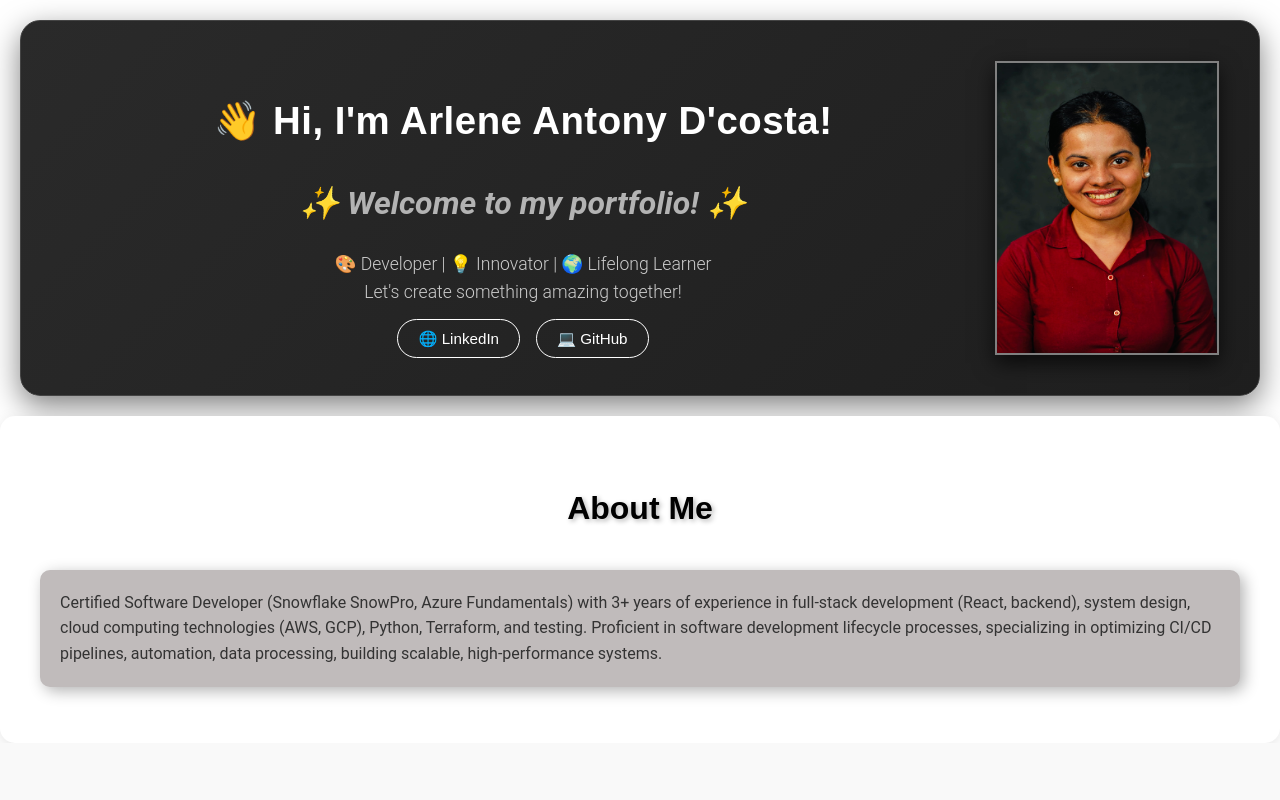
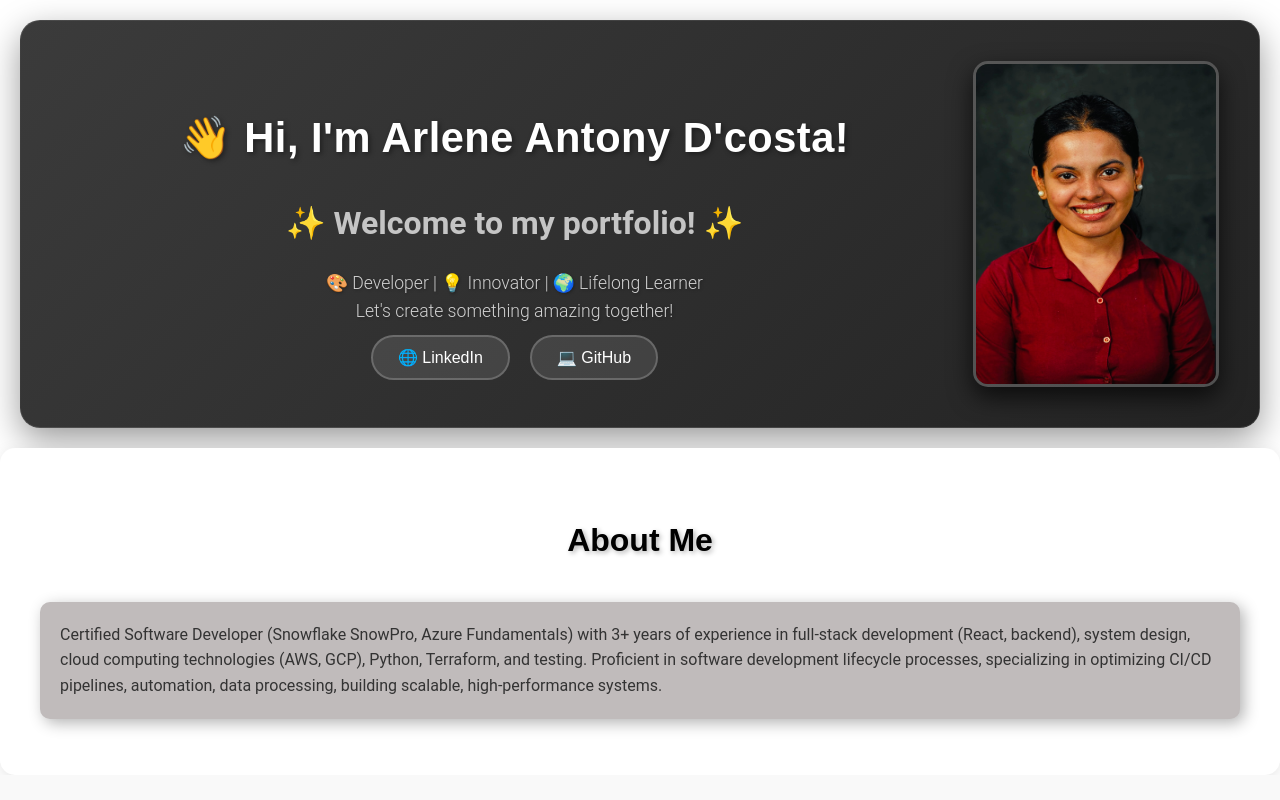
Before and after one commit to ArleneDcosta/portfolio, a React (Create React App) app: page / in a window 1280 px wide. Shown: the top 800 px of the page. Built offline with nearby package versions, Linux system fonts and the light colour scheme.

Commit message:
odifying header for a better feel

```diff
--- a/src/components/Header/Header.css
+++ b/src/components/Header/Header.css
@@ -4,50 +4,52 @@
   justify-content: center; /* Center the text-container horizontally */
   flex-wrap: wrap; /* Ensure responsiveness for smaller screens */
   padding: 40px;
-  background: linear-gradient(135deg, #2a2a2a, #1e1e1e); /* Lighter black gradient */
+  background: linear-gradient(135deg, #3b3b3b, #232323); /* Subtle modern gradient */
   color: #eaeaea; /* Soft white text for contrast */
-  border-radius: 20px;
-  box-shadow: 0px 10px 30px rgba(0, 0, 0, 0.5); /* Stronger shadow for depth */
+  border-radius: 20px; /* Rounded corners for a modern feel */
+  box-shadow: 0px 12px 35px rgba(0, 0, 0, 0.4); /* Enhanced shadow for depth */
   margin: 20px; /* Add margin around the header */
-  border: 1px solid #444; /* Subtle border around the header */
-  gap: 20px; /* Reduce space between the text and image */
+  border: 1px solid rgba(255, 255, 255, 0.1); /* Subtle semi-transparent border */
+  gap: 25px; /* Adjusted space between the text and image */
 }
 
 .photo {
-  width: 220px; /* Larger profile photo size */
-  height: 290px;
-  border: 2px solid grey; /* Slightly thicker white border */
-  box-shadow: 0px 8px 20px rgba(0, 0, 0, 0.7); /* Stronger shadowed border for the image */
-  transition: transform 0.3s ease, border-color 0.3s ease;
+  width: 240px; /* Slightly larger profile photo size */
+  height: 320px; /* Adjusted height for better proportion */
+  border: 3px solid rgba(255, 255, 255, 0.2); /* Subtle semi-transparent border */
+  box-shadow: 0px 10px 25px rgba(0, 0, 0, 0.7); /* Stronger shadowed border for the image */
+  border-radius: 15px; /* Rounded corners for the image */
+  transition: transform 0.3s ease, border-color 0.3s ease, box-shadow 0.3s ease;
 }
 
 .photo:hover {
   transform: scale(1.05); /* Gentle zoom-in on hover */
-  border-color: #cccccc; /* Lighter border on hover */
+  border-color: rgba(255, 255, 255, 0.5); /* Slightly brighter border on hover */
+  box-shadow: 0px 15px 30px rgba(0, 0, 0, 0.8); /* Enhanced shadow on hover */
 }
 
 .text-container {
   text-align: center; /* Center-align the text inside the container */
   flex: 1; /* Let the text take up remaining space */
   margin-left: 20px;
-  margin-right: 10px;
 }
 
 h1 {
-  font-size: 2.4rem; /* Slightly larger font size for main heading */
-  margin-bottom: 10px;
+  font-size: 2.6rem; /* Slightly larger font size for main heading */
+  margin-bottom: 15px;
   letter-spacing: 0.5px;
   font-family: 'Arial', sans-serif; /* Simplified font */
   text-transform: none; /* Removed uppercase for a modern look */
-  color: #ffffff; /* Plain white text for the heading */
+  color: #ffffff; /* Bright white text for the heading */
+  text-shadow: 2px 2px 5px rgba(0, 0, 0, 0.4); /* Subtle text shadow for emphasis */
 }
 
 h2 {
-  font-size: 1.6rem; /* Slightly larger font size for subheading */
+  font-size: 1.7rem; /* Slightly larger font size for subheading */
   margin-bottom: 10px; /* Reduced spacing below subheading */
-  font-style: italic;
+  font-style: normal; /* Removed italic for cleaner look */
   font-family: 'Roboto', sans-serif; /* Modern, clean font */
-  color: #b3b3b3; /* Light grey for subheading */
+  color: #c5c5c5; /* Light grey for subheading */
 }
 
 .description {
@@ -55,7 +57,8 @@ h2 {
   margin-bottom: 20px; /* Reduced spacing below the description */
   font-weight: 300;
   font-family: 'Roboto', sans-serif;
-  color: #cccccc; /* Subtle light grey tone for description */
+  color: #d1d1d1; /* Softer grey tone for description */
+  text-shadow: 1px 1px 3px rgba(0, 0, 0, 0.3); /* Subtle shadow for better contrast */
 }
 
 .social-links {
@@ -63,21 +66,21 @@ h2 {
 }
 
 .social-links a {
-  margin: 0 8px;
+  margin: 0 10px;
   color: #ffffff; /* White text for buttons */
   text-decoration: none;
-  font-size: 0.95rem; /* Slightly larger font size for links */
-  border: 1.5px solid #ffffff; /* Subtle button border */
-  padding: 10px 20px; /* Slightly larger padding for buttons */
-  border-radius: 20px;
-  background: transparent; /* Transparent for clean look */
+  font-size: 1rem; /* Slightly larger font size for links */
+  border: 2px solid rgba(255, 255, 255, 0.2); /* Subtle semi-transparent button border */
+  padding: 12px 25px; /* Adjusted padding for more clickable area */
+  border-radius: 25px; /* More rounded corners for buttons */
+  background: rgba(255, 255, 255, 0.1); /* Transparent background with subtle tint */
   transition: all 0.3s ease;
 }
 
 .social-links a:hover {
-  background: #eaeaea; /* Light grey background on hover */
-  color: #1a1a1a; /* Darker text on hover for contrast */
-  border-color: #cccccc; /* Lighter border on hover */
+  background: rgba(255, 255, 255, 0.8); /* Brighter hover effect */
+  color: #232323; /* Dark text on hover for contrast */
+  border-color: rgba(255, 255, 255, 0.5); /* Slightly brighter border on hover */
   transform: translateY(-2px); /* Slight hover lift */
-  box-shadow: 0px 6px 12px rgba(0, 0, 0, 0.2); /* Soft hover shadow */
+  box-shadow: 0px 8px 20px rgba(0, 0, 0, 0.2); /* Softer hover shadow */
 }
```
